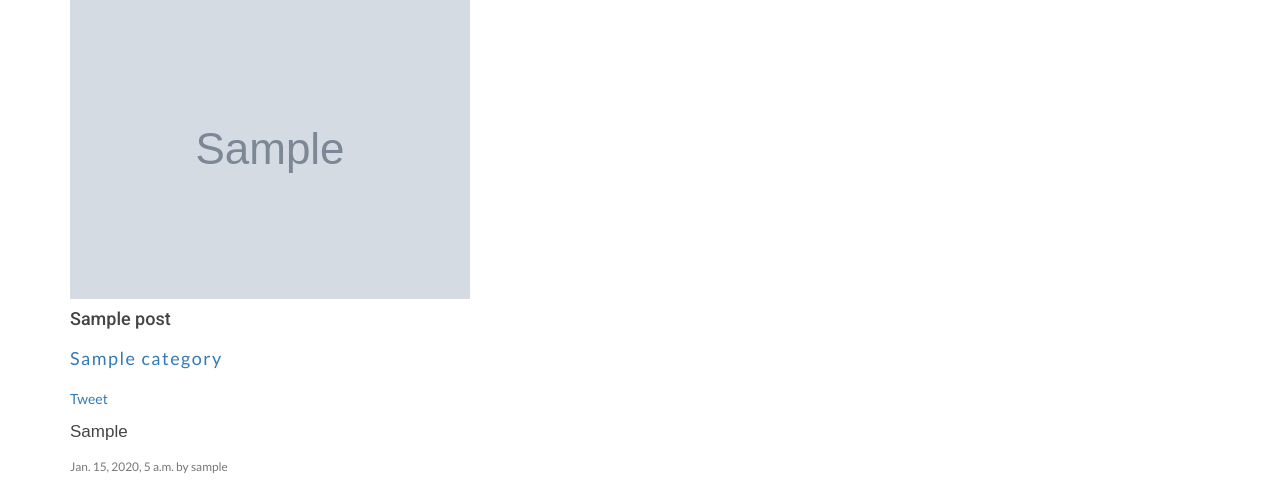
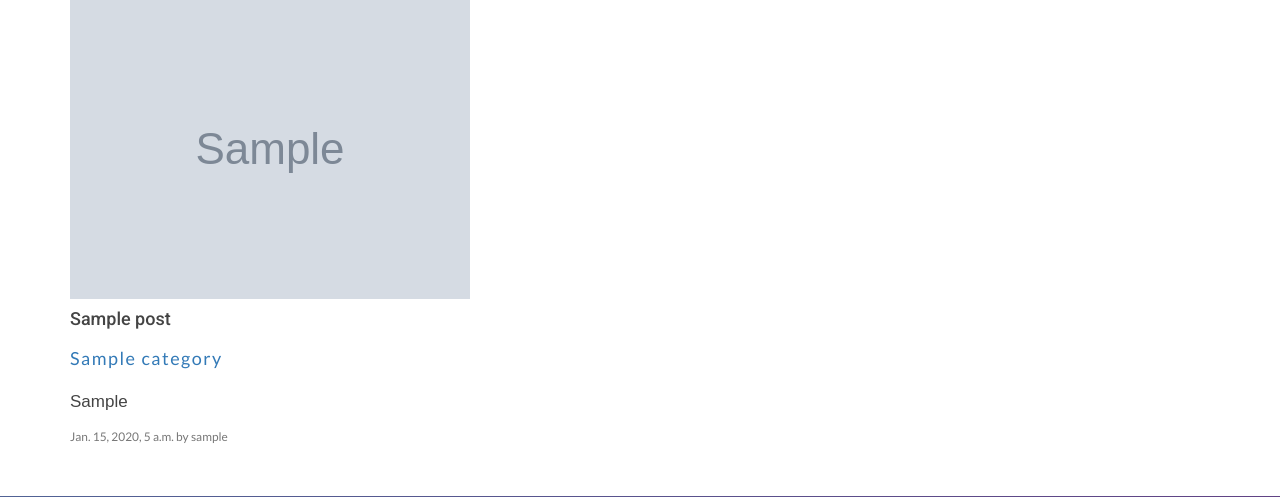
Before and after one commit to gizzidan/simplfitapp, a Django app: template landingpage/templates/landingpage/base_landing.html in a window 1280 px wide. Shown: the part 3116-3613 px from the top of the page. Run offline with Django 3.2, Linux system fonts and the light colour scheme; the template is opened without the code that fills it: values that come from a table or form of the project are taken from there, others are empty; tables that the repository leaves empty hold one stand-in row (values such as "Sample post"); grey boxes marked "Sample" are stand-in pictures; some libraries are stand-ins or nearby versions; some web fonts are replaced.

Commit message:
final edit

```diff
--- a/landingpage/templates/landingpage/base_landing.html
+++ b/landingpage/templates/landingpage/base_landing.html
@@ -241,7 +241,25 @@
             {% for category in post.categories.all %}
               <h3 style="padding-bottom:10px;" class="card-subtitle"><a href="{% url 'category_detail' category.slug %}">{{ category.name }}</a>
             {% endfor %}</h3>
-              <a href="https://twitter.com/share" id="twitter" class="twitter-share-button" data-size="small" data-via="simplfit" data-hashtags="fitness" data-show-count="true">Tweet</a><script async src="//platform.twitter.com/widgets.js" charset="utf-8"></script>
+            <!-- AddToAny BEGIN -->
+    <div class="a2a_kit a2a_kit_size_32 a2a_default_style">
+    <a class="a2a_dd" href="https://www.addtoany.com/share?linkurl=simplfit.com%2Fblog&amp;linkname=SimplFit"></a>
+    <a class="a2a_button_facebook"></a>
+    <a class="a2a_button_twitter"></a>
+    </div>
+    <script>
+    var a2a_config = a2a_config || {};
+    a2a_config.linkname = "SimplFit";
+    a2a_config.linkurl = "simplfit.com/blog";
+    a2a_config.num_services = 4;
+    a2a_config.color_main = "D7E5ED";
+    a2a_config.color_border = "AECADB";
+    a2a_config.color_link_text = "333333";
+    a2a_config.color_link_text_hover = "333333";
+    a2a_config.prioritize = ["email", "google_plus", "reddit", "evernote", "pinterest", "tumblr", "linkedin", "pocket"];
+    </script>
+    <script async src="https://static.addtoany.com/menu/page.js"></script>
+    <!-- AddToAny END -->
               {% if post.abstract %}
               <p class="card-text">{{ post.abstract }}</p>
               {% endif %}
--- a/simplfit/settings.py
+++ b/simplfit/settings.py
@@ -24,7 +24,7 @@ SECRET_KEY = '@xmp24=)$zo)d#i+*3oxkin(x8j=yvyfccl5pbtu1)20orekzp'
 
 # SECURITY WARNING: don't run with debug turned on in production!
 
-DEBUG = True
+DEBUG = False
 
 
 # Application definition
```
